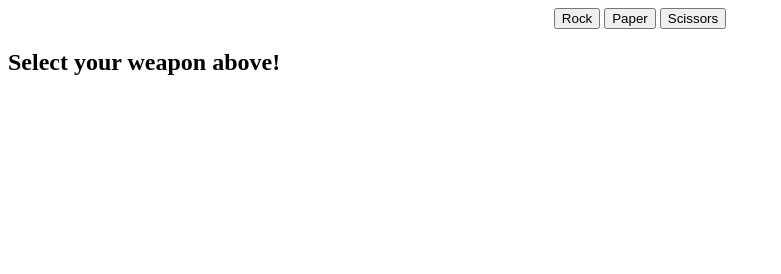
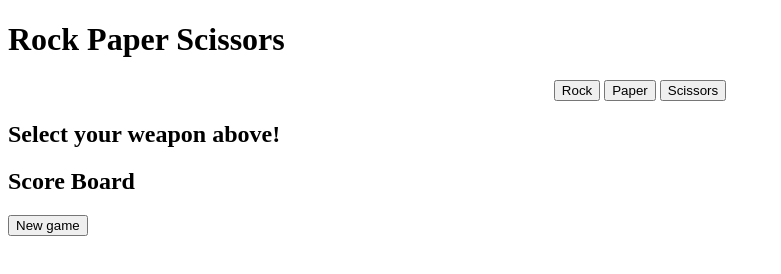
Before and after one commit to frejur/rock-paper-scissors, a plain HTML site: page index.html in a window 1280 px wide. Shown: the whole page, without its empty margins (0-781 px from the left). Drawn offline with Linux system fonts and the light colour scheme.

Commit message:
Add result content

```diff
--- a/index.html
+++ b/index.html
@@ -6,6 +6,9 @@
     <meta name="viewport" content="width=device-width, initial-scale=1.0">
     <script src="script.js" defer></script>
     <title>Rock Paper Scissors</title>
+</head>
+<body>
+    <h1>Rock Paper Scissors</h1>
     <div id="control">
         <center>
             <button class="player-select" data-selection="rock">Rock</button>
@@ -15,14 +18,16 @@
     </div>
 
     <div id="result">
-        <div class="content" id="new-game">
+        <div class="content hidden" id="new-game">
             <h2>Select your weapon above!</h2>
         </div>
-        <div class="content" id="score-board"></div>
-        <div class="content" id="game-over"></div>
+        <div class="content hidden" id="score-board">
+            <h2>Score Board</h2>
+        </div>
+        <div class="content hidden" id="game-over">
+            <h2 id="game-outcome"></h2>
+            <button class="game-select" data-selection="newGame">New game</button>
+        </div>
     </div>
-</head>
-<body>
-
 </body>
 </html>
```
